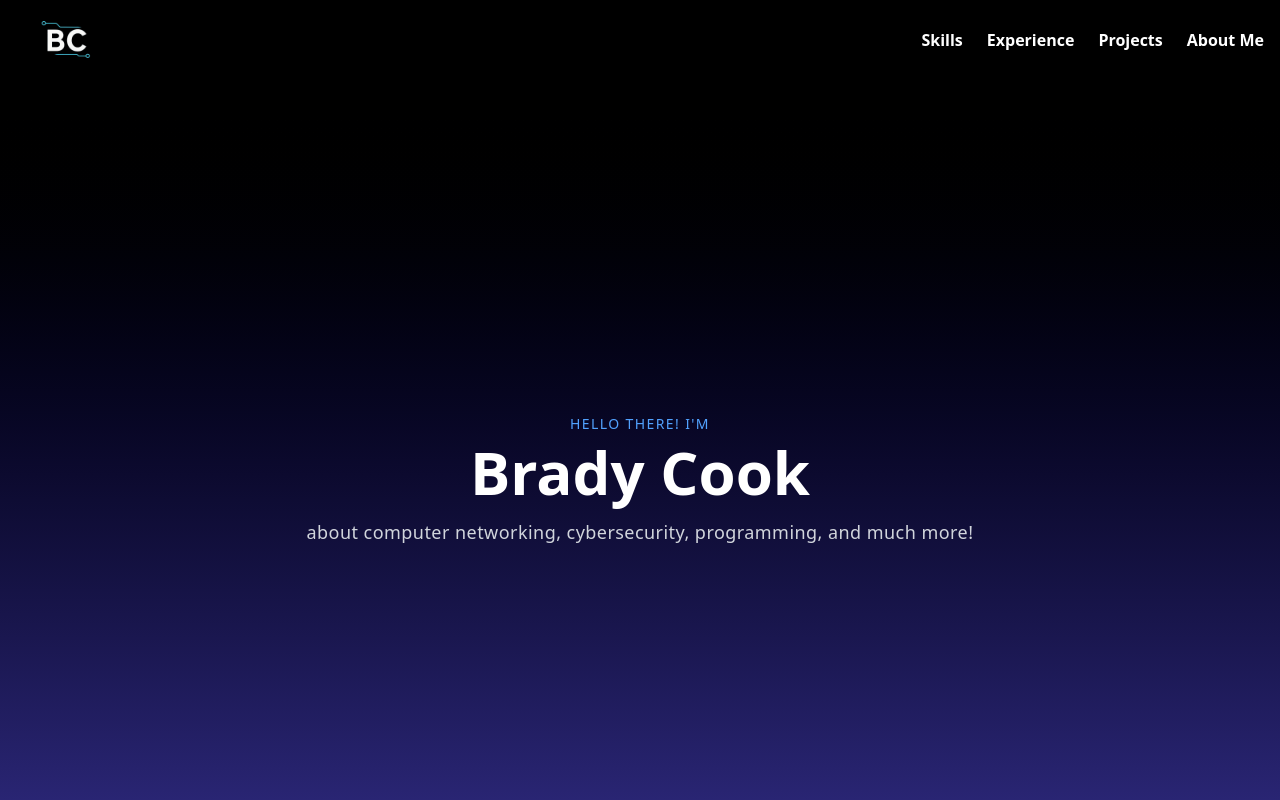
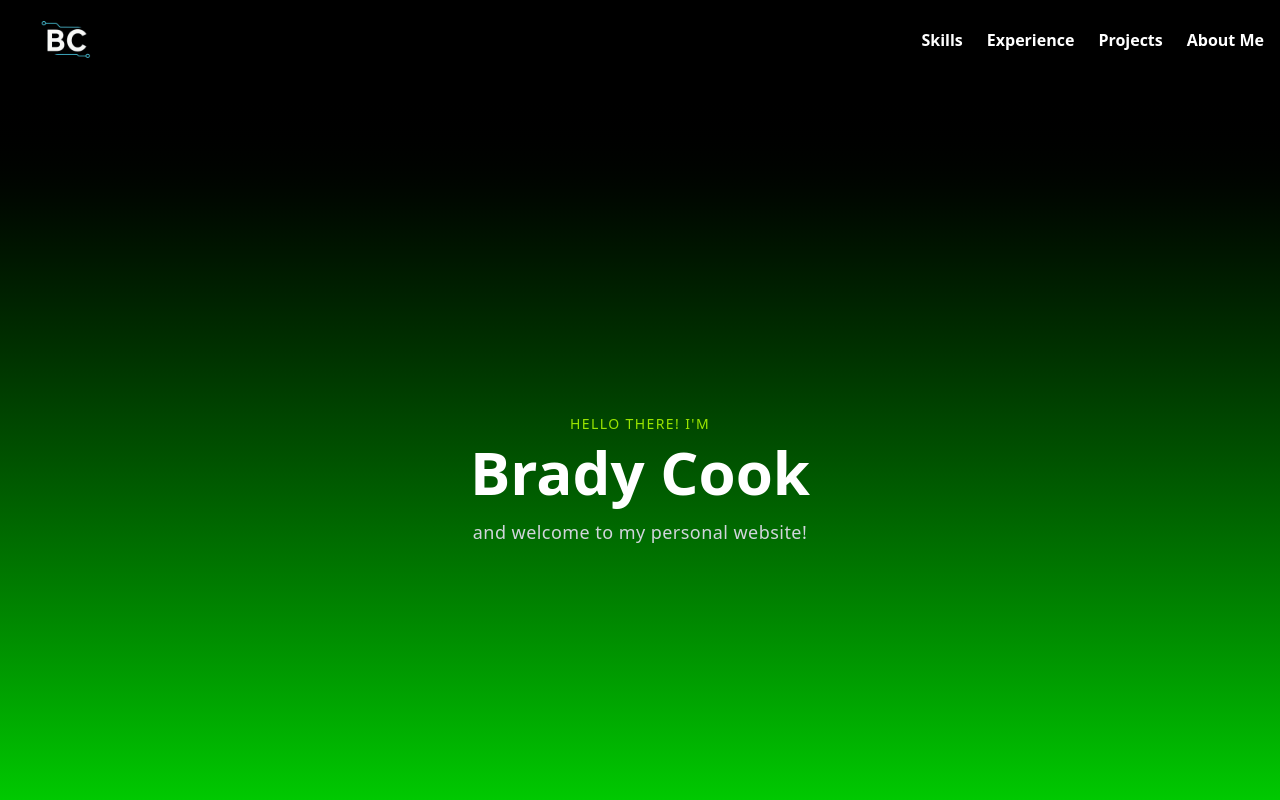
Before and after one commit to bradypcook/bradypcook.github.io, a Next.js app: page / in a window 1280 px wide. Shown: the top 800 px of the page. Built offline with nearby package versions, Linux system fonts and the light colour scheme.

Commit message:
Typo Fix & Color Change

```diff
--- a/src/app/components/MainTitle.jsx
+++ b/src/app/components/MainTitle.jsx
@@ -1,15 +1,17 @@
 // Manages the main title section on the home page
+//#00F5D2 is the mercedes type
+//#00E701 is the sauber type
 
 export default function MainTitle() {
   return (
-    <div className="min-h-dvh flex flex-col justify-center items-center bg-gradient-to-b from-black to-indigo-900 text-white px-4 text-center">
+    <div className="min-h-dvh flex flex-col justify-center items-center bg-gradient-to-b from-black to-[#00E701] text-white px-4 text-center">
       <div className="max-w-2xl">
-        <h2 className="text-sm uppercase tracking-widest text-blue-400 mb-2">
+        <h2 className="text-sm uppercase tracking-widest text-lime-400 mb-2">
         Hello there! I'm
       </h2>
         <h1 className="text-4xl sm:text-5xl md:text-6xl font-extrabold">Brady Cook</h1>
         <p className="mt-4 text-gray-300 text-base sm:text-lg tracking-wide">
-            about computer networking, cybersecurity, programming, and much more!
+            and welcome to my personal website!
         </p>
       </div>
     </div>
--- a/src/app/components/SubTitle.jsx
+++ b/src/app/components/SubTitle.jsx
@@ -3,7 +3,7 @@
 
 export default function SubTitle({ title }) {
   return (
-    <div className="h-[30vh] flex flex-col justify-center items-center bg-gradient-to-b from-black to-indigo-900 text-white px-4 text-center">
+    <div className="h-[30vh] flex flex-col justify-center items-center bg-gradient-to-b from-black to-[#00E701] text-white px-4 text-center">
       <div className="max-w-2xl">
         <h1 className="text-4xl sm:text-5xl md:text-6xl font-extrabold">{title}</h1>
       </div>
```
